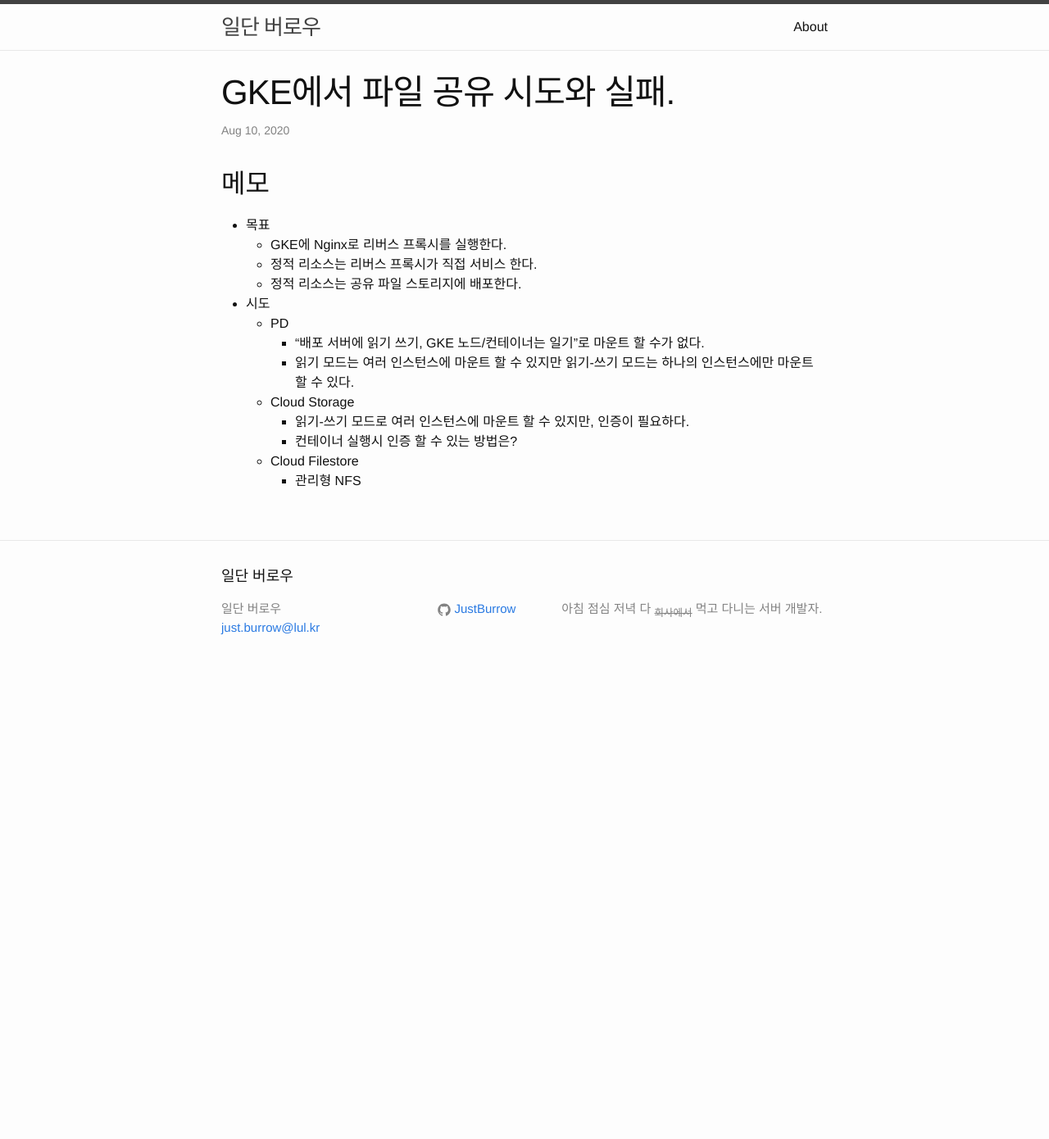
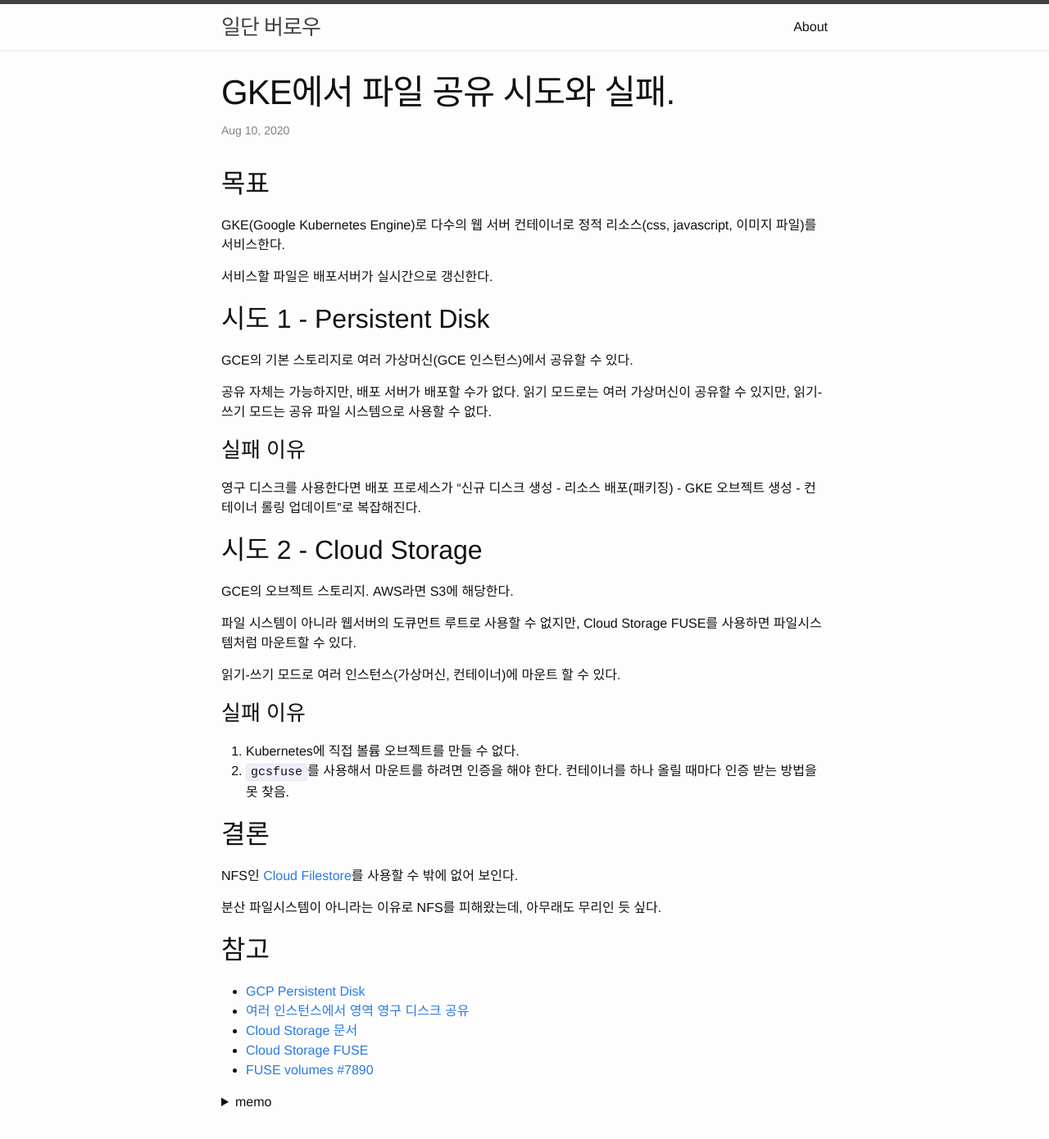
Before and after one commit to JustBurrow/JustBurrow.github.io, a Jekyll site: the page built from _posts/2020-08-10-gke-file-share-try-and-fail.md, in a window 1280 px wide and 1400 px high. Shown: the top 1390 px of the window at 82% size. Built offline with Jekyll 4.4.1, drawn with Linux system fonts in a browser that asks for light colours.

Commit message:
ADD : 상세.

```diff
--- a/_posts/2020-08-10-gke-file-share-try-and-fail.md
+++ b/_posts/2020-08-10-gke-file-share-try-and-fail.md
@@ -1,10 +1,55 @@
 ---
 title: GKE에서 파일 공유 시도와 실패.
 layout: post
+tags: [gcp, pd, gcs, fuse, gke]
 ---
 
-## 메모
+## 목표
 
+GKE(Google Kubernetes Engine)로 다수의 웹 서버 컨테이너로 정적 리소스(css, javascript, 이미지 파일)를 서비스한다.
+
+서비스할 파일은 배포서버가 실시간으로 갱신한다.
+
+## 시도 1 - Persistent Disk
+
+GCE의 기본 스토리지로 여러 가상머신(GCE 인스턴스)에서 공유할 수 있다.
+
+공유 자체는 가능하지만, 배포 서버가 배포할 수가 없다. 읽기 모드로는 여러 가상머신이 공유할 수 있지만, 읽기-쓰기 모드는 공유 파일 시스템으로 사용할 수 없다.
+
+### 실패 이유
+
+영구 디스크를 사용한다면 배포 프로세스가 "신규 디스크 생성 - 리소스 배포(패키징) - GKE 오브젝트 생성 - 컨테이너 롤링 업데이트"로 복잡해진다.
+
+## 시도 2 - Cloud Storage
+
+GCE의 오브젝트 스토리지. AWS라면 S3에 해당한다.
+
+파일 시스템이 아니라 웹서버의 도큐먼트 루트로 사용할 수 없지만, Cloud Storage FUSE를 사용하면 파일시스템처럼 마운트할 수 있다.
+
+읽기-쓰기 모드로 여러 인스턴스(가상머신, 컨테이너)에 마운트 할 수 있다.
+
+### 실패 이유
+
+1. Kubernetes에 직접 볼륨 오브젝트를 만들 수 없다.
+2. `gcsfuse`를 사용해서 마운트를 하려면 인증을 해야 한다. 컨테이너를 하나 올릴 때마다 인증 받는 방법을 못 찾음.
+
+## 결론
+
+NFS인 [Cloud Filestore](https://cloud.google.com/filestore)를 사용할 수 밖에 없어 보인다.
+
+분산 파일시스템이 아니라는 이유로 NFS를 피해왔는데, 아무래도 무리인 듯 싶다.
+
+## 참고
+
+- [GCP Persistent Disk](https://cloud.google.com/persistent-disk)
+- [여러 인스턴스에서 영역 영구 디스크 공유](https://cloud.google.com/compute/docs/disks/add-persistent-disk#use_multi_instances)
+- [Cloud Storage 문서](https://cloud.google.com/storage/docs)
+- [Cloud Storage FUSE](https://cloud.google.com/storage/docs/gcs-fuse)
+- [FUSE volumes #7890](https://github.com/kubernetes/kubernetes/issues/7890)
+
+<details>
+<summary>memo</summary>
+<pre>
 - 목표
   - GKE에 Nginx로 리버스 프록시를 실행한다.
   - 정적 리소스는 리버스 프록시가 직접 서비스 한다.
@@ -18,3 +63,5 @@
     - 컨테이너 실행시 인증 할 수 있는 방법은?
   - Cloud Filestore
     - 관리형 NFS
+</pre>
+</details>
```
